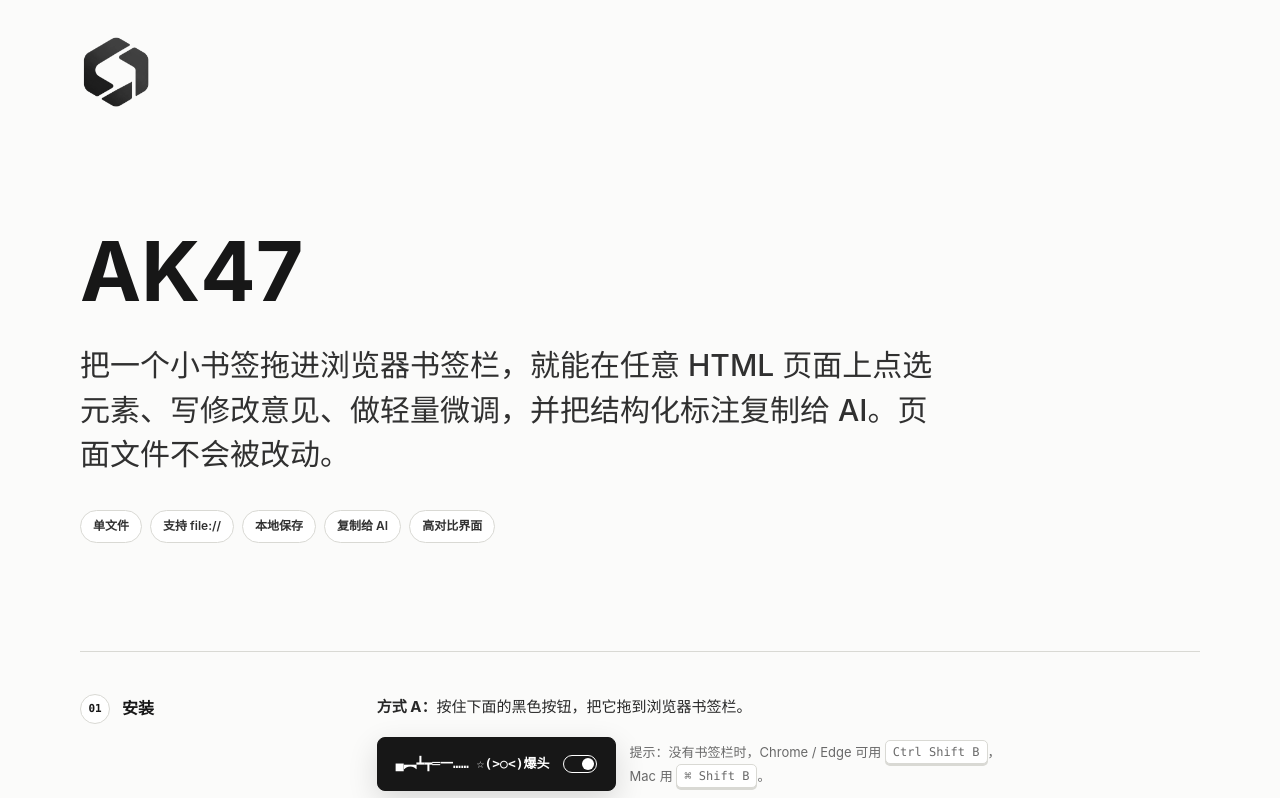
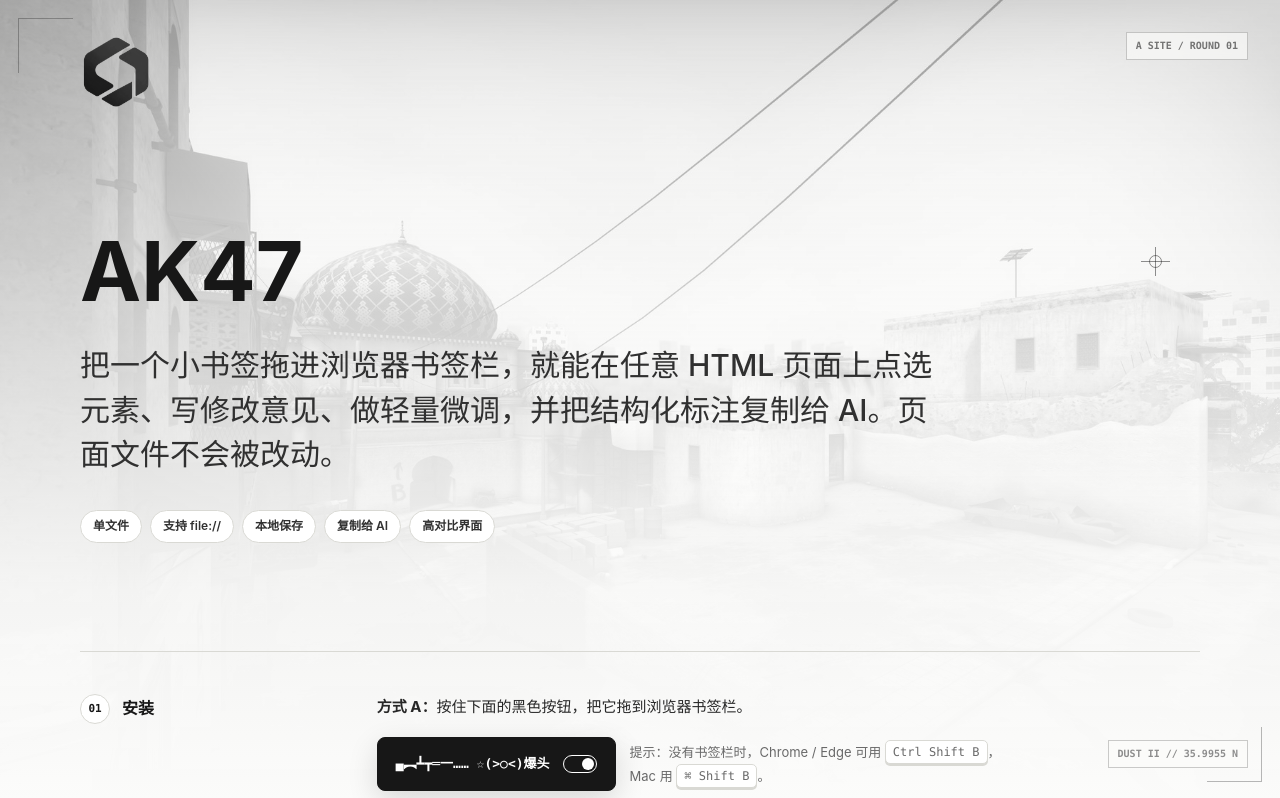
Before and after one commit to Lvvvvvvvvvvvvvvvvv/ak47-prototype-annotator, a plain HTML site: page index.html in a window 1280 px wide. Shown: the top 798 px of the page. Drawn offline with Linux system fonts and the light colour scheme.

Commit message:
Add Dust II tactical background

```diff
--- a/index.html
+++ b/index.html
@@ -41,15 +41,104 @@
     }
 
     body {
+      position: relative;
       margin: 0;
       min-height: 100vh;
       padding: 34px 28px 88px;
-      background: var(--bg);
+      overflow-x: hidden;
+      background:
+        linear-gradient(180deg, rgba(251, 251, 250, .58) 0%, rgba(251, 251, 250, .78) 36%, rgba(251, 251, 250, .96) 74%, var(--bg) 100%),
+        url("assets/dust2-a-background.jpg") center top / cover fixed no-repeat,
+        var(--bg);
     }
 
     main {
+      position: relative;
+      z-index: 2;
       width: min(1120px, 100%);
       margin: 0 auto;
+    }
+
+    .tactical-layer {
+      position: fixed;
+      z-index: 1;
+      inset: 18px;
+      pointer-events: none;
+      color: rgba(23, 23, 23, .58);
+      font: 700 10px/1.2 var(--mono);
+    }
+
+    .tactical-layer::before,
+    .tactical-layer::after {
+      content: "";
+      position: absolute;
+      width: 54px;
+      height: 54px;
+      border-color: rgba(23, 23, 23, .3);
+      border-style: solid;
+    }
+
+    .tactical-layer::before {
+      top: 0;
+      left: 0;
+      border-width: 1px 0 0 1px;
+    }
+
+    .tactical-layer::after {
+      right: 0;
+      bottom: 0;
+      border-width: 0 1px 1px 0;
+    }
+
+    .hud-label,
+    .hud-coords {
+      position: absolute;
+      padding: 7px 9px;
+      border: 1px solid rgba(23, 23, 23, .22);
+      background: rgba(251, 251, 250, .68);
+      backdrop-filter: blur(6px);
+    }
+
+    .hud-label {
+      top: 14px;
+      right: 14px;
+    }
+
+    .hud-coords {
+      right: 14px;
+      bottom: 14px;
+      color: rgba(23, 23, 23, .48);
+    }
+
+    .crosshair {
+      position: absolute;
+      top: 31%;
+      right: 8%;
+      width: 13px;
+      height: 13px;
+      border: 1px solid rgba(23, 23, 23, .48);
+      border-radius: 50%;
+    }
+
+    .crosshair::before,
+    .crosshair::after {
+      content: "";
+      position: absolute;
+      background: rgba(23, 23, 23, .48);
+    }
+
+    .crosshair::before {
+      top: 5px;
+      left: -9px;
+      width: 29px;
+      height: 1px;
+    }
+
+    .crosshair::after {
+      top: -9px;
+      left: 5px;
+      width: 1px;
+      height: 29px;
     }
 
     .eyebrow {
@@ -345,9 +434,41 @@
       line-height: 1.75;
     }
 
+    .site-foot {
+      position: relative;
+      z-index: 2;
+      width: min(1120px, 100%);
+      margin: 0 auto;
+      padding: 24px 0 0;
+      border-top: 1px solid var(--line);
+      color: var(--muted);
+      font: 11px/1.7 var(--mono);
+    }
+
+    .site-foot a {
+      color: var(--ink);
+      text-underline-offset: 3px;
+    }
+
     @media (max-width: 640px) {
       body {
         padding: 24px 16px 54px;
+        background-position: 62% top;
+        background-attachment: scroll;
+      }
+
+      .tactical-layer {
+        inset: 10px;
+      }
+
+      .hud-label {
+        top: 8px;
+        right: 8px;
+      }
+
+      .hud-coords,
+      .crosshair {
+        display: none;
       }
 
       .eyebrow {
@@ -387,6 +508,11 @@
   </style>
 </head>
 <body>
+  <div class="tactical-layer" aria-hidden="true">
+    <span class="hud-label">A SITE / ROUND 01</span>
+    <span class="hud-coords">DUST II // 35.9955 N</span>
+    <span class="crosshair"></span>
+  </div>
   <main>
     <p class="eyebrow"><img src="assets/ak47-logo.png" alt="AK47"></p>
     <h1>AK47</h1>
@@ -441,6 +567,10 @@
       </div>
     </section>
   </main>
+
+  <footer class="site-foot">
+    AK47 是非官方粉丝项目，与 Valve 无关。背景图片来源：<a href="https://media.steampowered.com/apps/csgo/images/dust2/1.htm" target="_blank" rel="noopener noreferrer">Valve / Steam Dust II media</a>。
+  </footer>
 
   <script type="text/plain" id="annotatorSource">
 var NS = "__BW_PROTO_ANNOTATOR__";
```
Also changed, not shown: 原型标注工具-黑白复刻.html (+131 -1 lines), assets/dust2-a-background.jpg (added), 1 other file.
